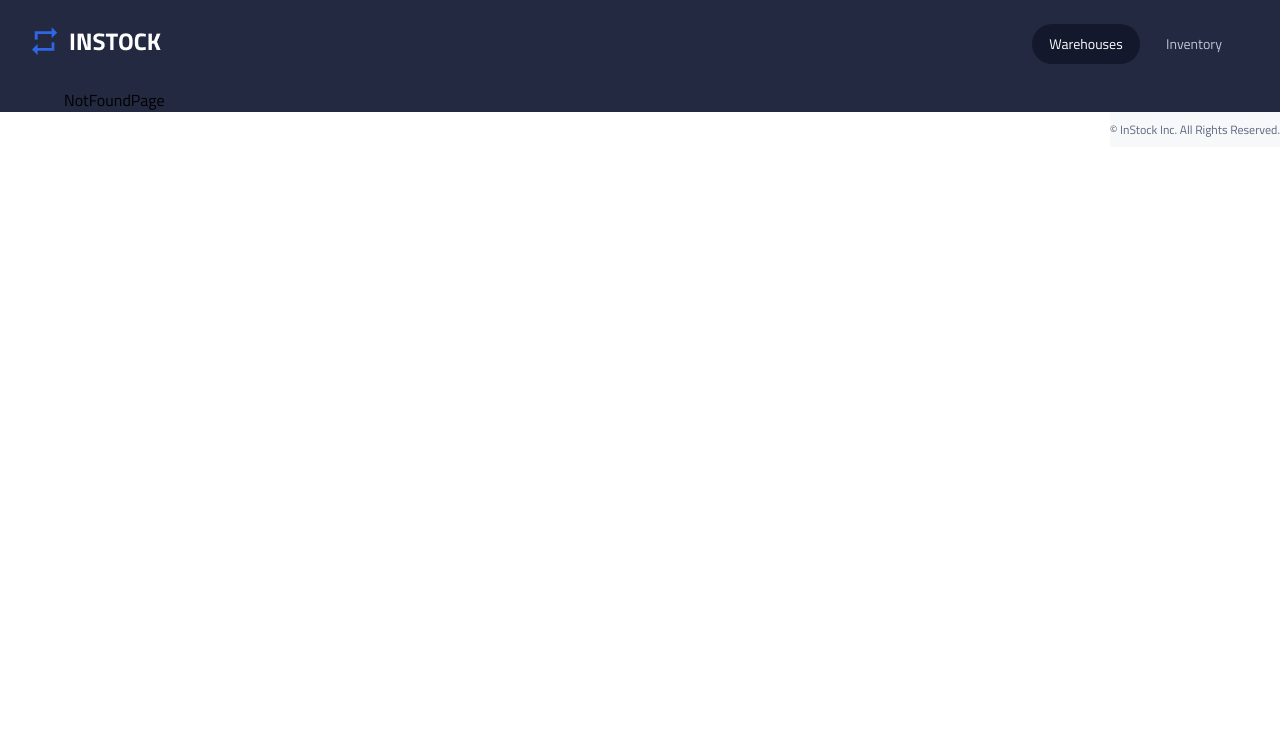
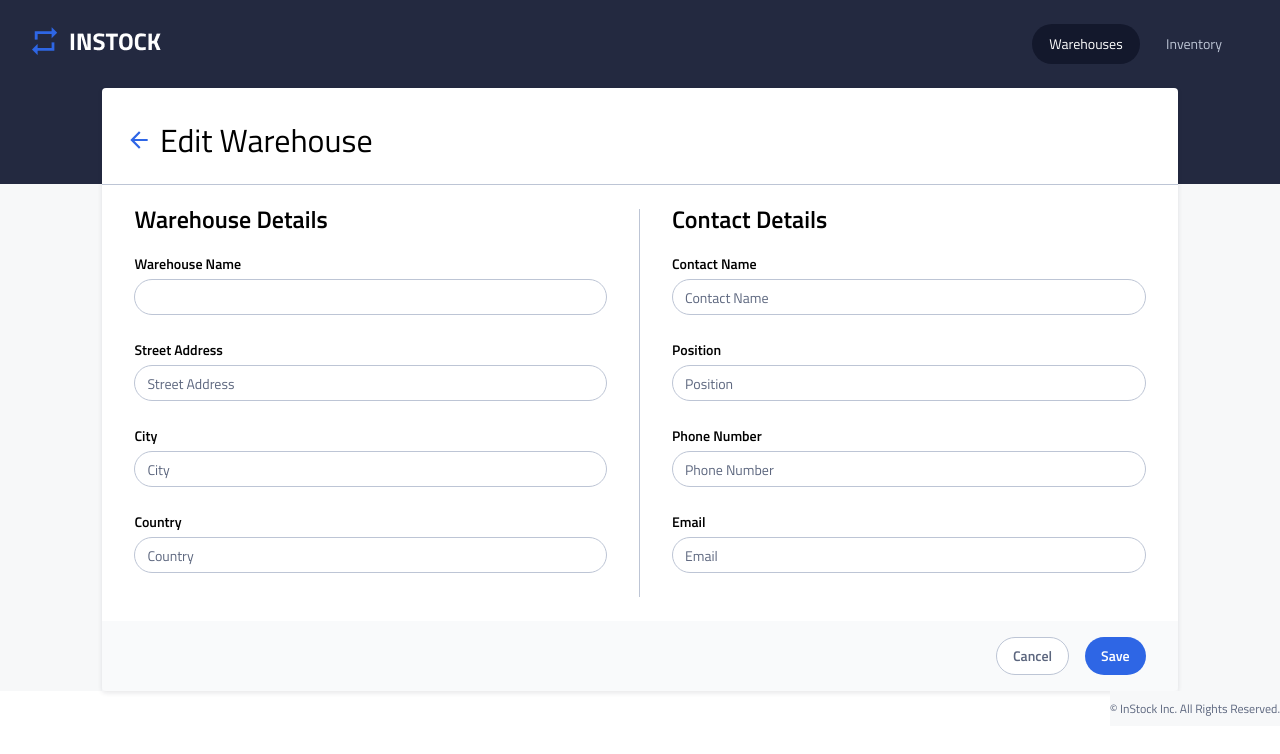
Before and after one commit to DBeaulne/InStock-MCSD, a React (Create React App) app: page /warehouses/1/edit in a window 1280 px wide. Shown: the top 754 px of the page. Built offline with nearby package versions, Linux system fonts and the light colour scheme; no server answers.

Commit message:
Add page elements, styles accordingly

```diff
--- a/src/App.jsx
+++ b/src/App.jsx
@@ -38,7 +38,7 @@ function App() {
 					/>
 
 					<Route
-						path='/warehouses/:id'
+						path='/warehouses/:id/edit'
 						element={<EditWarehouse />}
 					/>
 
--- a/src/components/EditWarehouse/EditWarehouse.jsx
+++ b/src/components/EditWarehouse/EditWarehouse.jsx
@@ -6,7 +6,7 @@ import { useState } from "react";
 import { useNavigate, useParams } from "react-router-dom";
 //Assets:
 import errorIcon from "../../assets/icons/error-24px.svg";
-import ArrowBackIcon from "../../assets/icons/arrow_back-24px.svg";
+import backArrow from "../../assets/icons/arrow_back-24px.svg";
 //Components:
 import Input from "../Input/Input";
 import Button from "../Button/Button";
@@ -77,15 +77,15 @@ export default function EditWarehouse() {
 
 		//check for input values:
 		const newErrors = {
-			//'newErrors' is true if value is empty:
-			warehouse_name: !values.warehouse_name,
-			address: !values.address,
-			city: !values.city,
-			country: !values.country,
-			contact_name: !values.contact_name,
-			contact_position: !values.contact_position,
-			contact_phone: !values.contact_phone,
-			contact_email: !values.contact_email,
+			//'newErrors' is true if a value is empty:
+			warehouse_name: !warehouse_name,
+			address: !address,
+			city: !city,
+			country: !country,
+			contact_name: !contact_name,
+			contact_position: !contact_position,
+			contact_phone: !contact_phone,
+			contact_email: !contact_email,
 		};
 
 		//log any errors in state:
@@ -139,5 +139,330 @@ export default function EditWarehouse() {
 		}
 	};
 
-	return <></>;
+	return (
+		<div className='edit-warehouse__wrapper'>
+			<div className='edit-warehouse__top-container'>
+				<img
+					className='edit-warehouse__back-icon'
+					src={backArrow}
+					alt='Back Icon'
+					onClick={() => {
+						navigate("/warehouse");
+					}}
+				/>
+
+				<h1 className='edit-warehouse__heading'>Edit Warehouse</h1>
+			</div>
+
+			<div>
+				<form className='form'>
+					<div className='form__wrapper'>
+						<div className='form__first-container'>
+							<h2 className='form__heading'>Warehouse Details</h2>
+
+							<div className='form__group'>
+								<label
+									className='form__label'
+									htmlFor='warehouse_name'>
+									Warehouse Name
+								</label>
+
+								<Input
+									classname={
+										errors.warehouse_name
+											? "site_input--input site_input--error"
+											: "site_input--input"
+									}
+									placeholder={warehouse_name}
+									name='warehouse_name'
+									value={warehouse_name}
+									onChange={handleInputChange}
+									type='text'
+								/>
+
+								{errors.warehouse_name && (
+									<div className='error'>
+										<img
+											className='error__icon'
+											src={errorIcon}
+											alt='error-icon'
+										/>
+
+										<p className='error__text'>
+											This field is required
+										</p>
+									</div>
+								)}
+							</div>
+
+							<div className='form__group'>
+								<label
+									className='form__label'
+									htmlFor='address'>
+									Street Address
+								</label>
+
+								<Input
+									classname={
+										errors.address
+											? "site_input--input site_input--error"
+											: "site_input--input"
+									}
+									placeholder={"Street Address"}
+									name='address'
+									value={address}
+									onChange={handleInputChange}
+									type='text'
+								/>
+
+								{errors.address && (
+									<div className='error'>
+										<img
+											className='error__icon'
+											src={errorIcon}
+											alt='error-icon'
+										/>
+
+										<p className='error__text'>
+											This field is required
+										</p>
+									</div>
+								)}
+							</div>
+
+							<div className='form__group'>
+								<label
+									className='form__label'
+									htmlFor='city'>
+									City
+								</label>
+
+								<Input
+									classname={
+										errors.city
+											? "site_input--input site_input--error"
+											: "site_input--input"
+									}
+									placeholder={"City"}
+									name='city'
+									value={city}
+									onChange={handleInputChange}
+									type='text'
+								/>
+
+								{errors.city && (
+									<div className='error'>
+										<img
+											className='error__icon'
+											src={errorIcon}
+											alt='error-icon'
+										/>
+
+										<p className='error__text'>
+											This field is required
+										</p>
+									</div>
+								)}
+							</div>
+
+							<div className='form__group'>
+								<label
+									className='form__label'
+									htmlFor='country'>
+									Country
+								</label>
+
+								<Input
+									classname={
+										errors.country
+											? "site_input--input site_input--error"
+											: "site_input--input"
+									}
+									placeholder={"Country"}
+									name='country'
+									value={country}
+									onChange={handleInputChange}
+									type='text'
+								/>
+
+								{errors.country && (
+									<div className='error'>
+										<img
+											className='error__icon'
+											src={errorIcon}
+											alt='error-icon'
+										/>
+
+										<p className='error__text'>
+											This field is required
+										</p>
+									</div>
+								)}
+							</div>
+						</div>
+
+						<div className='form__second-container'>
+							<h2 className='form__heading'>Contact Details</h2>
+
+							<div className='form__group'>
+								<label
+									className='form__label'
+									htmlFor='contact_name'>
+									Contact Name
+								</label>
+
+								<Input
+									classname={
+										errors.contact_name
+											? "site_input--input site_input--error"
+											: "site_input--input"
+									}
+									placeholder={"Contact Name"}
+									name='contact_name'
+									value={contact_name}
+									onChange={handleInputChange}
+									type='text'
+								/>
+
+								{errors.contact_name && (
+									<div className='error'>
+										<img
+											className='error__icon'
+											src={errorIcon}
+											alt='error-icon'
+										/>
+
+										<p className='error__text'>
+											This field is required
+										</p>
+									</div>
+								)}
+							</div>
+
+							<div className='form__group'>
+								<label
+									className='form__label'
+									htmlFor='contact_position'>
+									Position
+								</label>
+
+								<Input
+									classname={
+										errors.contact_position
+											? "site_input--input site_input--error"
+											: "site_input--input"
+									}
+									placeholder={"Position"}
+									name='contact_position'
+									value={contact_position}
+									onChange={handleInputChange}
+									type='text'
+								/>
+
+								{errors.contact_position && (
+									<div className='error'>
+										<img
+											className='error__icon'
+											src={errorIcon}
+											alt='error-icon'
+										/>
+
+										<p className='error__text'>
+											This field is required
+										</p>
+									</div>
+								)}
+							</div>
+
+							<div className='form__group'>
+								<label
+									className='form__label'
+									htmlFor='contact_phone'>
+									Phone Number
+								</label>
+
+								<Input
+									classname={
+										errors.contact_phone
+											? "site_input--input site_input--error"
+											: "site_input--input"
+									}
+									placeholder={"Phone Number"}
+									name='contact_phone'
+									value={contact_phone}
+									onChange={handleInputChange}
+									type='text'
+								/>
+
+								{errors.contact_phone && (
+									<div className='error'>
+										<img
+											className='error__icon'
+											src={errorIcon}
+											alt='error-icon'
+										/>
+
+										<p className='error__text'>
+											This field is required
+										</p>
+									</div>
+								)}
+							</div>
+
+							<div className='form__group'>
+								<label
+									className='form__label'
+									htmlFor='contact_email'>
+									Email
+								</label>
+
+								<Input
+									classname={
+										errors.contact_email
+											? "site_input--input site_input--error"
+											: "site_input--input"
+									}
+									placeholder={"Email"}
+									name='contact_email'
+									value={contact_email}
+									onChange={handleInputChange}
+									type='text'
+								/>
+
+								{errors.contact_email && (
+									<div className='error'>
+										<img
+											className='error__icon'
+											src={errorIcon}
+											alt='error-icon'
+										/>
+
+										<p className='error__text'>
+											This field is required
+										</p>
+									</div>
+								)}
+							</div>
+						</div>
+					</div>
+
+					<div className='form__button-wrapper'>
+						<Button
+							className='btn btn--sec form__button'
+							type='button'
+							text='Cancel'
+							onClick={handleDiscardChanges}
+						/>
+
+						<Button
+							className='btn btn--prim form__button'
+							type='submit'
+							text='Save'
+							onClick={handleSubmit}
+						/>
+					</div>
+				</form>
+			</div>
+		</div>
+	);
 }
--- a/src/components/EditWarehouse/EditWarehouse.scss
+++ b/src/components/EditWarehouse/EditWarehouse.scss
@@ -0,0 +1,148 @@
+//Imports
+@use "../../styles/partials/mediaQ";
+@use "../../styles/partials/colors";
+@use "../../styles/partials/mobilefont";
+@use "../../styles/partials/fontfamily";
+@use "../../styles/partials/tabletdesktopfont";
+
+.edit-warehouse {
+	&__wrapper {
+		background-color: colors.primcolor(is-white);
+		border-radius: 0.25rem;
+		box-shadow: 0px 2px 5px rgba(19, 24, 44, 0.1);
+
+		@include mediaQ.desktop {
+			max-width: 84vw;
+			margin: 0 auto;
+		}
+	}
+
+	&__top-container {
+		display: flex;
+		flex-direction: row;
+		justify-content: center;
+		align-items: center;
+		gap: 0.5rem;
+		padding: 2rem 1.5rem 1.5rem;
+		border-bottom: 1px solid colors.seccolor(is-cloud);
+	}
+
+	&__heading {
+		flex: 1;
+		@include mobilefont.mob-header-h1;
+
+		@include mediaQ.tablet {
+			@include tabletdesktopfont.tab-desk-header-h1;
+		}
+	}
+
+	&__back-icon {
+		height: 1.6rem;
+		cursor: pointer;
+	}
+}
+
+.form {
+	@include mediaQ.tablet {
+		display: flex;
+		flex-direction: column;
+	}
+
+	&__wrapper {
+		@include mediaQ.tablet {
+			display: flex;
+			flex-direction: row;
+			padding: 1.5rem 0;
+		}
+	}
+
+	&__first-container {
+		padding-bottom: 1.5rem;
+		padding: 1rem 1.5rem;
+		border-bottom: 1px solid colors.seccolor(is-cloud);
+
+		@include mediaQ.tablet {
+			width: 50%;
+			padding: 0 2rem;
+			border-bottom: none;
+			border-right: 1px solid colors.seccolor(is-cloud);
+		}
+	}
+
+	&__heading {
+		margin-bottom: 1.5rem;
+		@include mobilefont.mob-header-h2;
+		font-weight: fontfamily.weight(bold);
+
+		@include mediaQ.tablet {
+			@include tabletdesktopfont.tab-desk-header-h2;
+		}
+	}
+
+	&__group {
+		display: flex;
+		flex-direction: column;
+		gap: 0.25rem;
+		margin-bottom: 1rem;
+
+		@include mediaQ.tablet {
+			margin-bottom: 1.5rem;
+		}
+	}
+
+	&__label {
+		@include mobilefont.mob-header-h3;
+		font-weight: 600;
+
+		@include mediaQ.tablet {
+			@include tabletdesktopfont.tab-desk-header-h3;
+		}
+	}
+
+	&__second-container {
+		padding: 1rem 1.5rem 0.5rem;
+
+		@include mediaQ.tablet {
+			width: 50%;
+			padding: 0 2rem;
+		}
+	}
+
+	&__button-wrapper {
+		display: flex;
+		justify-content: space-between;
+		gap: 0.625rem;
+		padding: 1rem 1.5rem;
+		background-color: rgba(247, 248, 249, 0.7);
+
+		@include mediaQ.tablet {
+			display: flex;
+			justify-content: flex-end;
+			gap: 1rem;
+			padding-right: 2rem;
+		}
+	}
+
+	&__button {
+		width: 8.75rem;
+
+		@include mediaQ.tablet {
+			width: auto;
+		}
+	}
+}
+
+.error {
+	display: flex;
+	align-items: center;
+	gap: 0.25rem;
+
+	&__icon {
+		width: 1rem;
+	}
+
+	&__text {
+		@include mobilefont.mob-par-p3;
+		color: colors.suppcolor(is-red);
+	}
+}
```
